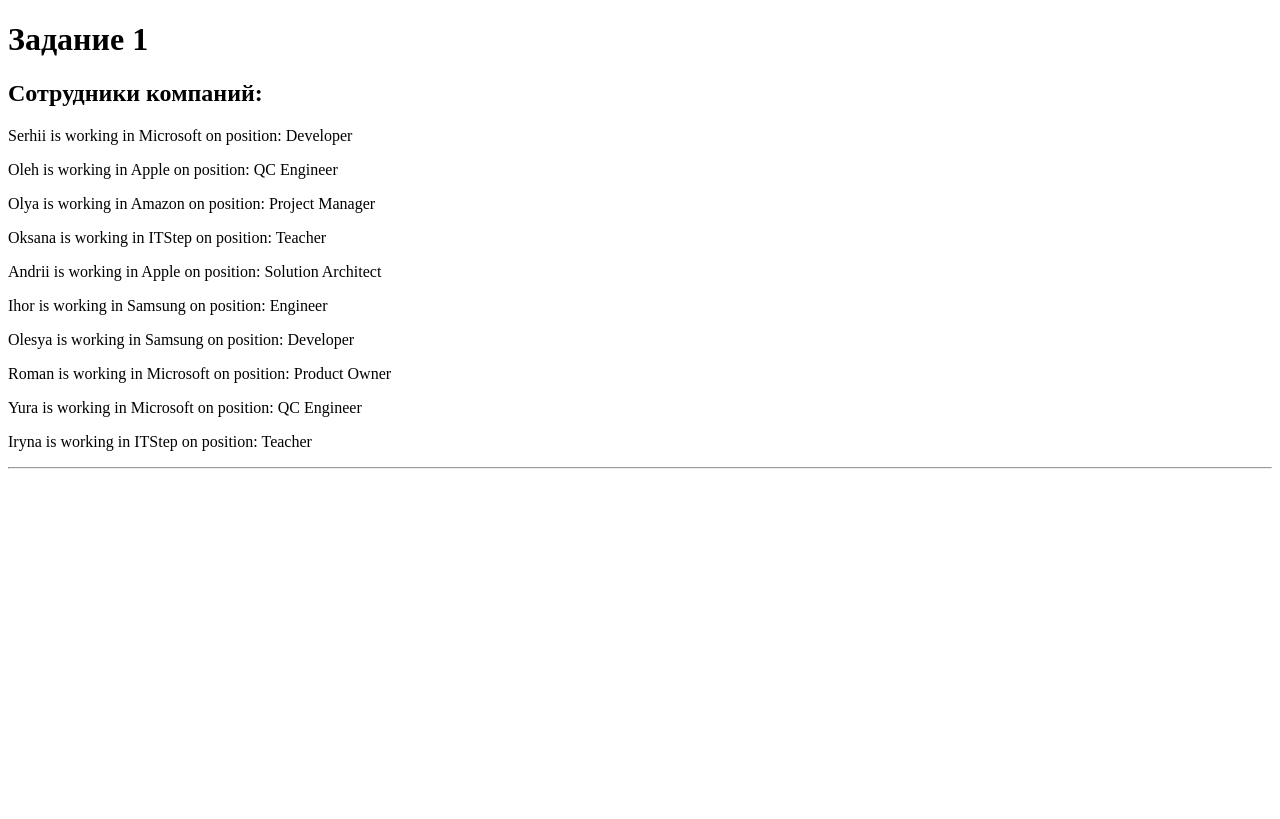
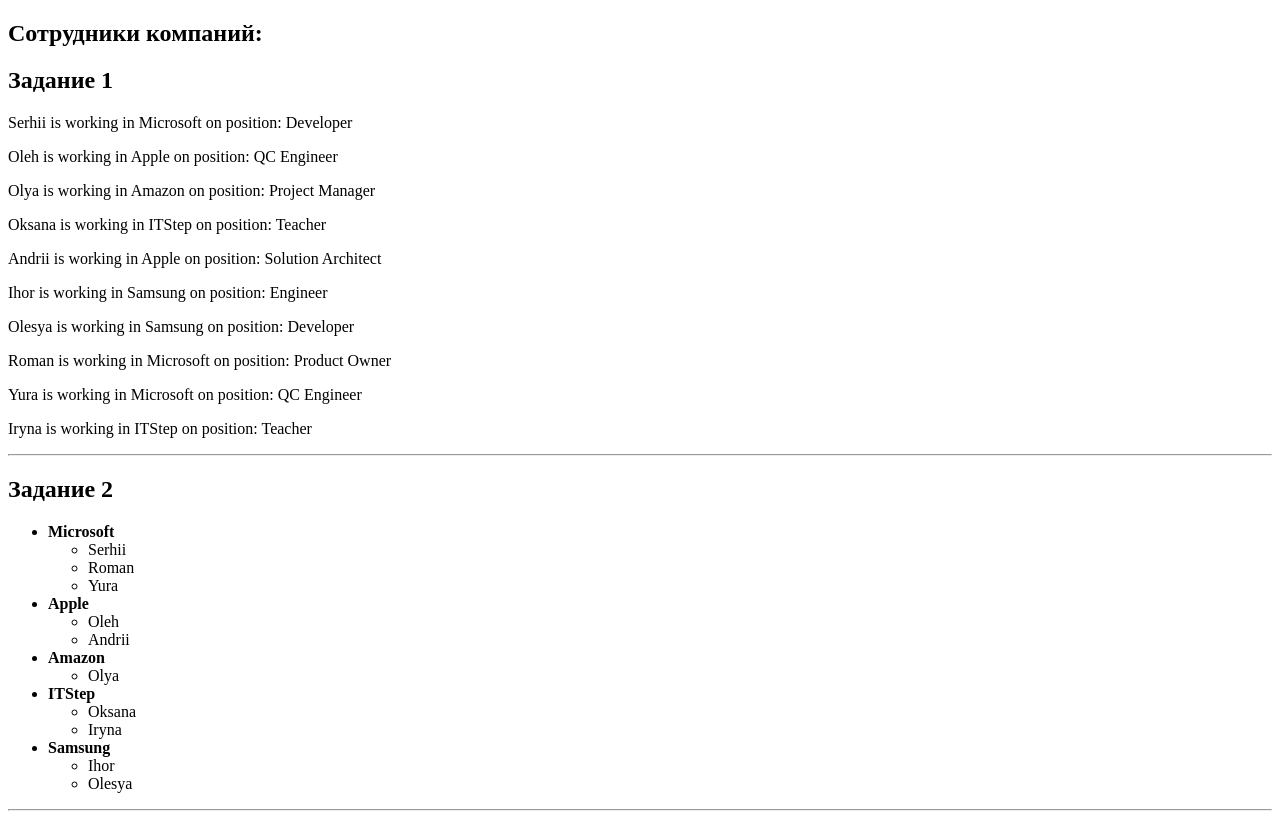
Before and after one commit to ArtemkaNav1/Web521, a PHP site: page / in a window 1280 px wide. Before the commit the page ends 469 px from the top, so only its background shows below. Run offline with PHP 8.4, Linux system fonts and the light colour scheme.

Commit message:
Модуль 1, Массивы. Часть 2. Задание 2

```diff
--- a/index.php
+++ b/index.php
@@ -11,11 +11,14 @@
 </head>
 
 <body>
-    <h1>Задание 1</h1>
+
   <h2>Сотрудники компаний: </h2>
 
     <?php
-    // Массив из 10 элементов
+
+    // Задание 1:
+
+    echo "<h2>Задание 1</h2>";
     $employees = [
         ['name' => 'Serhii', 'company' => 'Microsoft', 'position' => 'Developer'],
         ['name' => 'Oleh', 'company' => 'Apple', 'position' => 'QC Engineer'],
@@ -34,7 +37,55 @@
         echo "<p>{$employee['name']}</strong> is working in {$employee['company']} on position: {$employee['position']}</p>";
     }
     echo "<hr>";
+
+
+    // Задание 2:
+
+    echo "<h2>Задание 2</h2>";
+
+     $employees = [
+        ['name' => 'Serhii', 'company' => 'Microsoft', 'position' => 'Developer'],
+        ['name' => 'Oleh', 'company' => 'Apple', 'position' => 'QC Engineer'],
+        ['name' => 'Olya', 'company' => 'Amazon', 'position' => 'Project Manager'],
+        ['name' => 'Oksana', 'company' => 'ITStep', 'position' => 'Teacher'],
+        ['name' => 'Andrii', 'company' => 'Apple', 'position' => 'Solution Architect'],
+        ['name' => 'Ihor', 'company' => 'Samsung', 'position' => 'Engineer'],
+        ['name' => 'Olesya', 'company' => 'Samsung', 'position' => 'Developer'],
+        ['name' => 'Roman', 'company' => 'Microsoft', 'position' => 'Product Owner'],
+        ['name' => 'Yura', 'company' => 'Microsoft', 'position' => 'QC Engineer'],
+        ['name' => 'Iryna', 'company' => 'ITStep', 'position' => 'Teacher']
+    ];
+
+    // Группируем сотрудников по компаниям
+    $companies = [];
+    foreach ($employees as $employee) {
+        $companyName = $employee['company'];
+        if (!isset($companies[$companyName])) {
+            $companies[$companyName] = [];
+        }
+        $companies[$companyName][] = $employee['name'];
+    }
+
+    // Выводим сгруппированный список
+    echo "<ul>";
+    foreach ($companies as $company => $employeesList) {
+        echo "<li><strong>$company</strong>";
+        echo "<ul>";
+        foreach ($employeesList as $employeeName) {
+            echo "<li>$employeeName</li>";
+        }
+        echo "</ul>";
+        echo "</li>";
+    }
+    echo "</ul>";
+
+    echo "<hr>";
+
+
     ?>
+
+
+
 </body>
 
 </html>
```
